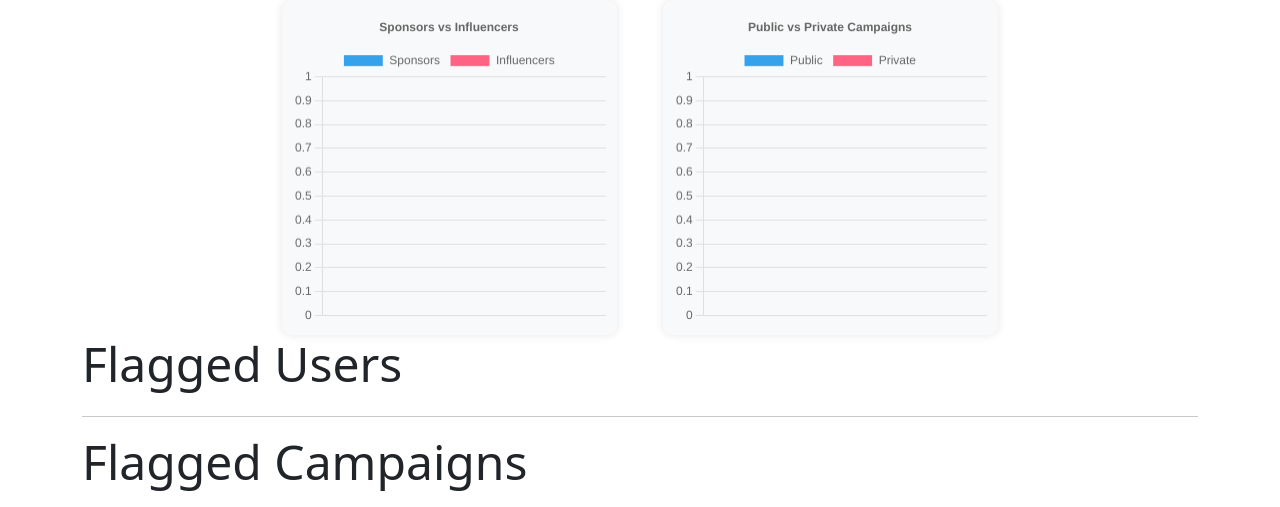
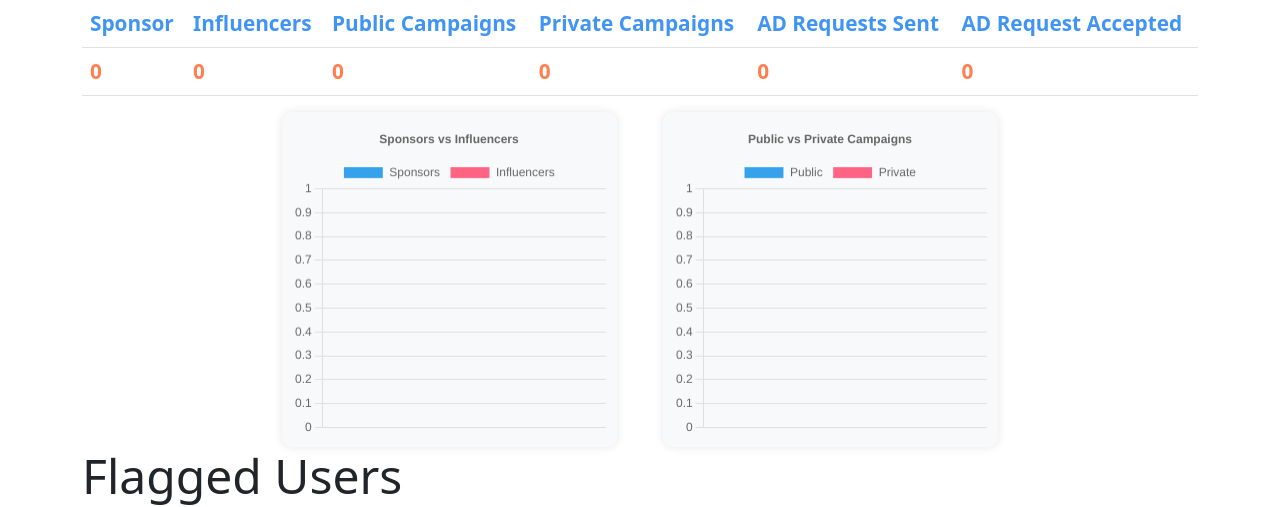
Before and after one commit to shekhar2024/influencer-engagement-and-sponsorship-coordination-platform, a Flask app: page /admin_dashboard in a window 1280 px wide. Shown: the part 56-563 px from the top of the page. Run offline with Flask 3, Linux system fonts and the light colour scheme; the visitor is signed in with stand-in values (Sample User, id 1).

Commit message:
made some last changes

```diff
--- a/routes.py
+++ b/routes.py
@@ -29,16 +29,16 @@ def login_post():
 
     user = User.query.filter_by(username=username).first()
 
-    if user.flag:
-        flash("Your account has been flagged, you can't login")
-        return redirect(url_for('login'))
-
     if not user:
         flash('User does not exist')
         return redirect(url_for('login'))
 
     if not check_password_hash(user.passhash, password):
         flash('Incorrect password')
+        return redirect(url_for('login'))
+
+    if user.flag:
+        flash("Your account has been flagged, you can't login")
         return redirect(url_for('login'))
 
     #send the session cookie
@@ -907,6 +907,19 @@ def find_influencers():
     if parameter == 'category':
         influencers = User.query.filter(User.category.ilike(f'%{query}%')).all()
         return render_template('find_influencers.html', influencers=influencers)
+    if parameter == 'min_reach':
+        try:
+            query = int(query)
+        except ValueError:
+            flash('Invalid entry')
+            return render_template('find_influencers.html', influencers=influencers)
+
+        if query < 0:
+            flash('minimum reach cannot be negative')
+            return render_template('find_influencers.html', influencers=influencers)
+
+        influencers = User.query.filter(User.reach >= query).all()
+        return render_template('find_influencers.html', influencers=influencers)
     if parameter == 'niche':
         influencers = User.query.filter(User.niche.ilike(f'%{query}%')).all()
         return render_template('find_influencers.html', influencers=influencers)
@@ -1008,6 +1021,19 @@ def find_users():
     if parameter == 'industry':
         users = User.query.filter(User.industry.ilike(f'%{query}%')).all()
         return render_template('admin/find_users.html', users=users)
+    if parameter == 'min_reach':
+        try:
+            query = int(query)
+        except ValueError:
+            flash('Invalid entry')
+            return render_template('admin/find_users.html', users=users)
+
+        if query < 0:
+            flash('minimum reach cannot be negative')
+            return render_template('admin/find_users.html', users=users)
+
+        users = User.query.filter(User.reach >= query).all()
+        return render_template('admin/find_users.html', users=users)
     if parameter == 'category':
         users = User.query.filter(User.category.ilike(f'%{query}%')).all()
         return render_template('admin/find_users.html', users=users)
@@ -1041,7 +1067,7 @@ def flag_user_post(id):
     flash('User flagged successfully')
     return redirect(url_for('find_users'))
 
-@app.route('/unflag_user/<int:id>')
+@app.route('/unflag_user/<int:id>', methods=['GET','POST'])
 @admin_required
 def unflag_user(id):
     user = User.query.get(id)
@@ -1066,6 +1092,20 @@ def find_campaigns():
     if parameter == 'category':
         campaigns = Campaign.query.filter(Campaign.category.ilike(f'%{query}%')).all()
         return render_template('admin/find_campaigns.html', campaigns=campaigns)
+    if parameter == 'min_budget':
+        try:
+            query = int(query)
+
+        except ValueError:
+            flash('Invalid entry')
+            return render_template('admin/find_campaigns.html', campaigns=campaigns)
+
+        if query < 0:
+            flash('minimum budget cannot be negative')
+            return render_template('admin/find_campaigns.html', campaigns=campaigns)
+
+        campaigns = Campaign.query.filter(Campaign.budget >= query).all()
+        return render_template('admin/find_campaigns.html', campaigns=campaigns)
 
     return render_template('admin/find_campaigns.html', campaigns=campaigns)
 
@@ -1091,7 +1131,7 @@ def flag_campaign_post(id):
     flash('Campaign flagged successfully')
     return redirect(url_for('find_campaigns'))
 
-@app.route('/unflag_campaign/<int:id>')
+@app.route('/unflag_campaign/<int:id>', methods=['GET','POST'])
 @admin_required
 def unflag_campaign(id):
     campaign = Campaign.query.get(id)
@@ -1113,7 +1153,11 @@ def admin_dashboard():
     influencers = User.query.filter_by(is_influencer=True).all()
     public_campaigns = Campaign.query.filter_by(visibility='Public').count()
     private_campaigns = Campaign.query.filter_by(visibility='Private').count()
-    return render_template('admin/admin_dashboard.html', flagged_users=flagged_users, flagged_campaigns=flagged_campaigns, sponsors=sponsors, influencers=influencers, public_campaigns=public_campaigns, private_campaigns=private_campaigns)
+    request_sponsor = Ad_Request_bysponsor.query.all()
+    request_influencer = Ad_Request_byinfluencer.query.all()
+    request_accepted_sponsor = Ad_Request_byinfluencer.query.filter_by(status='Accepted').count()
+    request_accepted_influencer = Ad_Request_bysponsor.query.filter_by(status='Accepted').count()
+    return render_template('admin/admin_dashboard.html', flagged_users=flagged_users, flagged_campaigns=flagged_campaigns, sponsors=sponsors, influencers=influencers, public_campaigns=public_campaigns, private_campaigns=private_campaigns, request_sponsor=request_sponsor, request_influencer=request_influencer, request_accepted_sponsor=request_accepted_sponsor, request_accepted_influencer=request_accepted_influencer)
 
 @app.route('/admin_dashboard/unflag_user/<int:id>')
 @admin_required
@@ -1252,6 +1296,20 @@ def find_campaigns_influencer():
     if parameter == 'category':
         campaigns = Campaign.query.filter(Campaign.category.ilike(f'%{query}%')).all()
         return render_template('influencer/find_campaigns.html', campaigns=campaigns)
+    if parameter == 'min_budget':
+        try:
+            query = int(query)
+
+        except ValueError:
+            flash('Invalid entry')
+            return render_template('influencer/find_campaigns.html', campaigns=campaigns)
+
+        if query < 0:
+            flash('minimum budget cannot be negative')
+            return render_template('influencer/find_campaigns.html', campaigns=campaigns)
+
+        campaigns = Campaign.query.filter(Campaign.budget >= query).all()
+        return render_template('influencer/find_campaigns.html', campaigns=campaigns)
 
     return render_template('influencer/find_campaigns.html', campaigns=campaigns)
 
--- a/templates/admin/admin_dashboard.html
+++ b/templates/admin/admin_dashboard.html
@@ -1,6 +1,30 @@
 {% extends 'layout.html' %}
 
 {% block content %}
+
+<table class="table">
+  <thead>
+      <tr>
+          <th style="color:rgb(64, 148, 244); font-size:1.3rem;">Sponsor</th>
+          <th style="color:rgb(64, 148, 244); font-size:1.3rem;">Influencers</th>
+          <th style="color:rgb(64, 148, 244); font-size:1.3rem;">Public Campaigns</th>
+          <th style="color:rgb(64, 148, 244); font-size:1.3rem;">Private Campaigns</th>
+          <th style="color:rgb(64, 148, 244); font-size:1.3rem;">AD Requests Sent</th>
+          <th style="color:rgb(64, 148, 244); font-size:1.3rem;">AD Request Accepted</th>
+      </tr>
+  </thead>
+  <tbody>
+      <tr>
+          <td style="color:coral;"><strong style="font-size:1.3rem;">{{sponsors|length}}</strong></td>
+          <td style="color:coral;"><strong style="font-size:1.3rem;">{{influencers|length}}</strong></td>
+          <td style="color:coral;"><strong style="font-size:1.3rem;">{{public_campaigns}}</strong></td>
+          <td style="color:coral;"><strong style="font-size:1.3rem;">{{private_campaigns}}</strong></td>
+          <td style="color:coral;"><strong style="font-size:1.3rem;">{{request_sponsor|length + request_influencer|length}}</strong></td>
+          <td style="color:coral;"><strong style="font-size:1.3rem;">{{request_accepted_sponsor + request_accepted_influencer}}</strong></td>
+      </tr>
+  </tbody>
+</table>
+
     <div>
         <div class="chart1">
         <canvas id="myChart1" width="100" height="100"></canvas>
--- a/templates/campaign/edit_campaign.html
+++ b/templates/campaign/edit_campaign.html
@@ -47,7 +47,7 @@
                 Public
             </label>
         </div>
-        <button type="submit" class="btn btn-success">
+        <button type="submit" class="btn btn-success" style="margin-top:10px; margin-bottom:10px;">
             Update
         </button>
     </form>
--- a/templates/campaign/negotiations.html
+++ b/templates/campaign/negotiations.html
@@ -4,7 +4,7 @@
 {% endblock %}
 
 {% block content %}
-<h1 class="display-4">Requests For Negotiation</h1>
+<h1 class="display-4">Negotiations</h1>
 <table class="table">
     <thead>
         <tr>
--- a/templates/campaign_searchbar.html
+++ b/templates/campaign_searchbar.html
@@ -6,10 +6,11 @@
                     <select name="parameter" id="parameter" class="parameter form-select">
                         <option value="title">Title</option>
                         <option value="category">Category</option>
+                        <option value="min_budget">Min Budget</option>
                     </select>
                     <input type="text" class="form-control" name="query" placeholder="Search for...">
                     <span class="input-group-btn">
-                        <button class="btn btn-outline-primary" type="submit">Search</button>
+                        <button class="btn btn-outline-primary" type="submit" style="margin-left:10px;">Search</button>
                     </span>
                 </div>
             </form>
--- a/templates/influencer_searchbar.html
+++ b/templates/influencer_searchbar.html
@@ -8,10 +8,11 @@
                         <option value="name">Name</option>
                         <option value="category">Category</option>
                         <option value="niche">Niche</option>
+                        <option value="min_reach">Min Reach</option>
                     </select>
                     <input type="text" class="form-control" name="query" placeholder="Search for...">
                     <span class="input-group-btn">
-                        <button class="btn btn-outline-primary" type="submit">Search</button>
+                        <button class="btn btn-outline-primary" type="submit" style="margin-left:10px;">Search</button>
                     </span>
                 </div>
             </form>
--- a/templates/user_searchbar.html
+++ b/templates/user_searchbar.html
@@ -7,13 +7,14 @@
                         <option value="username">Username</option>
                         <option value="name">Name</option>
                         <option value="industry">Industry</option>
+                        <option value="min_reach">Min Reach</option>
                         <option value="category">Category</option>
                         <option value="niche">Niche</option>
                         <option value="roll">Roll</option>
                     </select>
                     <input type="text" class="form-control" name="query" placeholder="Search for...">
                     <span class="input-group-btn">
-                        <button class="btn btn-outline-primary" type="submit">Search</button>
+                        <button class="btn btn-outline-primary" type="submit" style="margin-left:10px;">Search</button>
                     </span>
                 </div>
             </form>
```
Also changed, not shown: models.py (line endings or trailing spaces).
